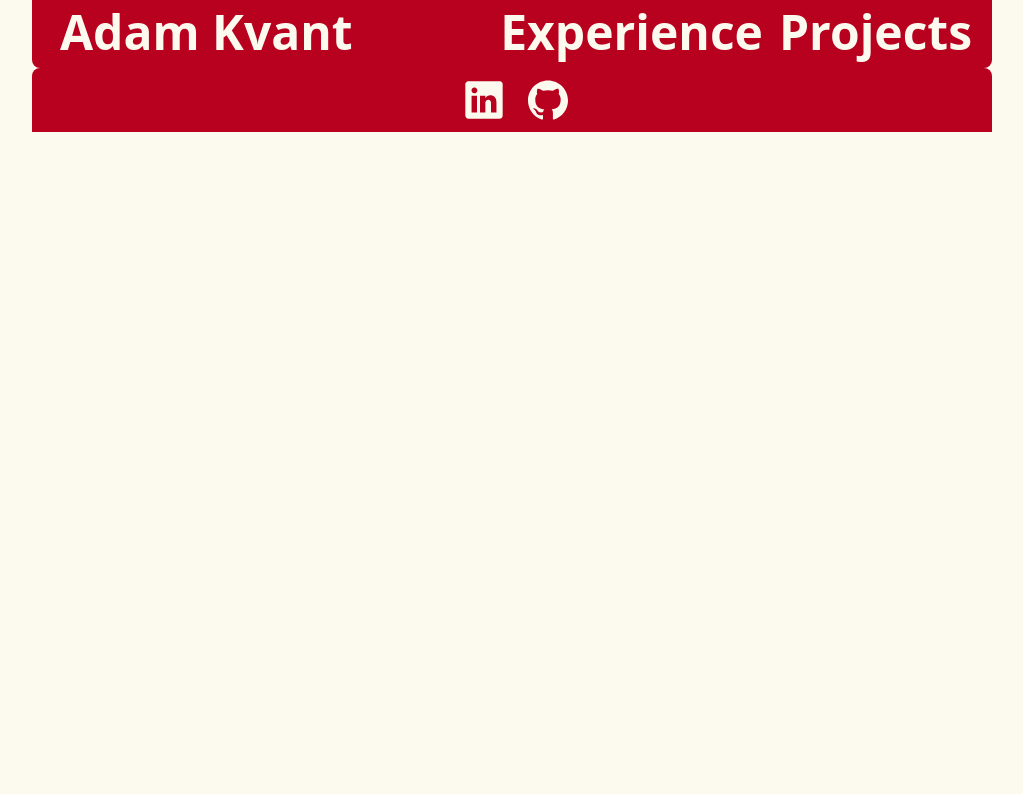
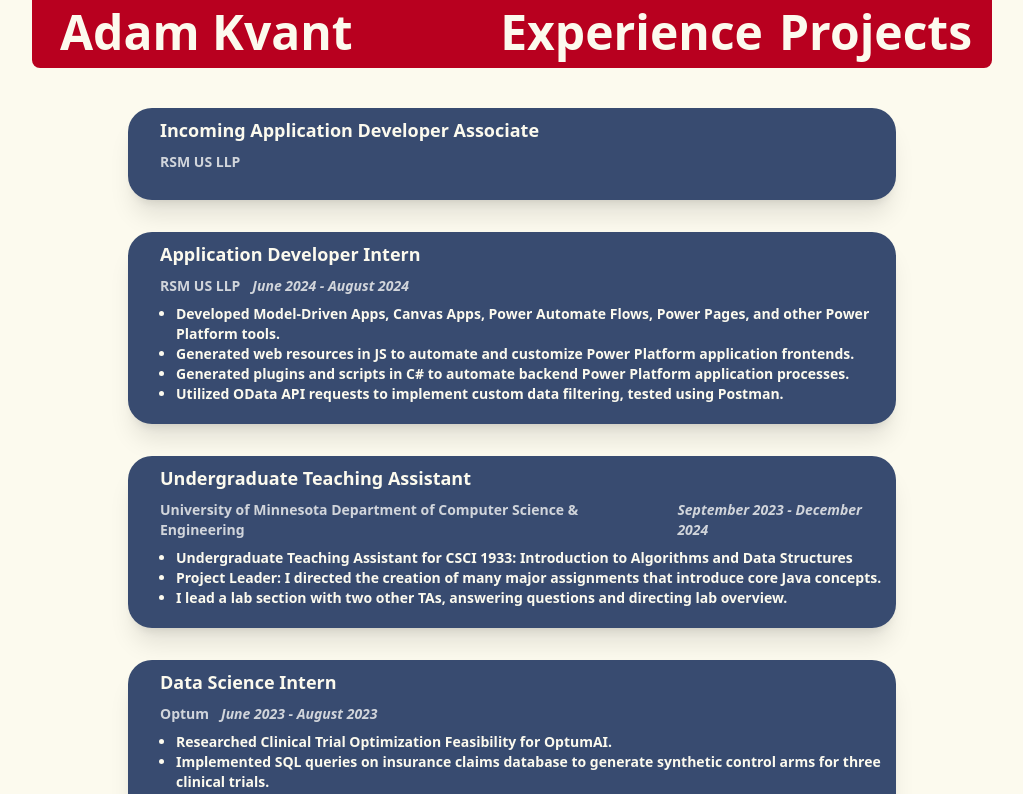
Before and after one commit to AdamKvant/AdamKvantSite, a SvelteKit app: page /experience in a window 1280 px wide. Shown: the top 794 px of the page, without its empty margins (128-1151 px from the left). Built offline with nearby package versions, Linux system fonts and the light colour scheme.

Commit message:
added some experience to the timeline

```diff
--- a/src/app.css
+++ b/src/app.css
@@ -20,11 +20,11 @@
 }
 
 .hoverHeader{
-    @apply hover:text-[#507687] cursor-pointer transition-all duration-300 hover:opacity-100 hover:transform hover:translate-y-[-5px];
+    @apply hover:text-[#384B70] cursor-pointer transition-all duration-300 hover:opacity-100 hover:transform hover:translate-y-[-5px];
 }
 
 .headshot {
-    @apply rounded-full shadow-xl md:w-64 md:h-64 sm:w-28 sm:h-28 object-contain ml-14;
+    @apply rounded-full shadow-xl md:w-64 md:h-64 sm:w-28 sm:h-28 object-contain ml-10;
 }
 
 .Intro{
@@ -32,11 +32,11 @@
 }
 
 .Name {
-    @apply font-bold text-5xl text-[#FCFAEE] mt-14 pl-20
+    @apply font-bold text-5xl text-[#FCFAEE] mt-14 pl-16
 }
 
 .IntroDesc{
-    @apply text-[#FCFAEE] mt-7 pl-20 font-semibold text-lg pr-10
+    @apply text-[#FCFAEE] mt-7 pl-16 font-semibold text-lg pr-10
 }
 
 .Card {
@@ -44,13 +44,17 @@
 }
 
 .CardTitle{
-    @apply font-bold text-5xl text-[#FCFAEE] mt-3 pl-20
+    @apply font-bold text-5xl text-[#FCFAEE] mt-3 pl-10
 }
 
 .CardDesc{
-    @apply text-[#FCFAEE] mt-7 pl-20 font-semibold text-lg pr-10
+    @apply text-[#FCFAEE] mt-7 pl-10 font-semibold text-lg pr-10
 }
 
 .Tag{
     @apply text-[#FCFAEE] bg-[#B8001F] p-2 rounded-md transition-all duration-500 hover:text-[#B8001F] hover:bg-[#FCFAEE] cursor-default
 }
+
+.TimelineTitle{
+
+}
--- /dev/null
+++ b/src/components/Timeline.svelte
@@ -0,0 +1,78 @@
+<!-- <div class="Card">
+    <img src="" alt="" class="TimelineCompany">
+  <div class="flex flex-col w-4/5 sm:w-full">
+    <h1 class="TimelineTitle">Adam Kvant</h1>
+    <div class="TimelineDesc">
+      Computer Science Graduate UMN CSE Class of 2025
+    </div>
+  </div>
+</div> -->
+<script>
+    export let timeline = [
+      {
+        title: "Incoming Application Developer Associate",
+        company: "RSM US LLP",
+        duration: "",
+        description: [],
+    },
+    {
+        title: "Application Developer Intern",
+        company: "RSM US LLP",
+        duration: "June 2024 - August 2024",
+        description: [
+          "Developed Model-Driven Apps, Canvas Apps, Power Automate Flows, Power Pages, and other Power Platform tools.",
+          "Generated web resources in JS to automate and customize Power Platform application frontends.",
+          "Generated plugins and scripts in C# to automate backend Power Platform application processes.",
+          "Utilized OData API requests to implement custom data filtering, tested using Postman."
+        ],
+    },
+    {
+        title: "Undergraduate Teaching Assistant",
+        company: "University of Minnesota Department of Computer Science & Engineering",
+        duration: "September 2023 - December 2024",
+        description: [
+          "Undergraduate Teaching Assistant for CSCI 1933: Introduction to Algorithms and Data Structures",
+          "Project Leader: I directed the creation of many major assignments that introduce core Java concepts.",
+          "I lead a lab section with two other TAs, answering questions and directing lab overview.",
+        ],
+    },
+    {
+        title: "Data Science Intern",
+        company: "Optum",
+        duration: "June 2023 - August 2023",
+        description: [
+          "Researched Clinical Trial Optimization Feasibility for OptumAI.",
+          "Implemented SQL queries on insurance claims database to generate synthetic control arms for three clinical trials.",
+          "Supported initial progress towards two publications.",
+          "Presented to senior engineers and executives in Shark Tank presentations and managed stakeholder expectations."
+        ],
+    },
+    {
+        title: "Research Assistant",
+        company: "UMN Data Lab",
+        duration: "Spring 2023",
+        description: [],
+    },
+    ];
+  </script>
+
+  <div class="flex flex-col space-y-8 w-full items-center my-10">
+    {#each timeline as item}
+      <div class="Card">
+        <div class="mt-2 mb-0 ml-8 space-y-2">
+          <h2 class="text-lg font-bold text-[#FCFAEE]">{item.title}</h2>
+          <div class="flex flex-row gap-3">
+            <span class="text-sm font-bold text-gray-300">{item.company}</span>
+            <span class="text-sm text-gray-300 italic">{item.duration}</span>
+          </div>
+          {#if item.description}
+          <ul class=" ml-4 list-disc">
+            {#each item.description as desc}
+            <li class="text-sm">{desc}</li>
+            {/each}
+          </ul>
+          {/if}
+        </div>
+      </div>
+    {/each}
+  </div>
--- a/src/routes/+page.svelte
+++ b/src/routes/+page.svelte
@@ -26,7 +26,7 @@
 
   <!-- About Me -->
   <Card title="About Me"
-  description="Hi, I’m Adam! I recently graduated with distinction from UMN’s College of Science and Engineering with a B.S. in Computer Science. With intern experience in IT, Data Science, and Development, I have a diverse set of skills at my disposal. I enjoy exploring new technologies (like Svelte) and 3D printing.
+  description="Hi, I’m Adam! I recently graduated with distinction from UMN’s College of Science and Engineering with a B.S. in Computer Science. With intern experience in IT, Data Science, and Development, I have a diverse set of skills at my disposal. I enjoy exploring new technologies and 3D printing.
   <br> Outside of tech, I’m passionate about lifting, baking bread, fencing (Sabre), rock climbing, gaming, and soccer." />
   <!-- End About Me -->
 
--- a/src/routes/experience/+page.svelte
+++ b/src/routes/experience/+page.svelte
@@ -4,4 +4,7 @@
     onMount(() => {
       document.title = "Experience";
     });
+
+    import Timeline from '../../components/Timeline.svelte';
   </script>
+  <Timeline/>
```
